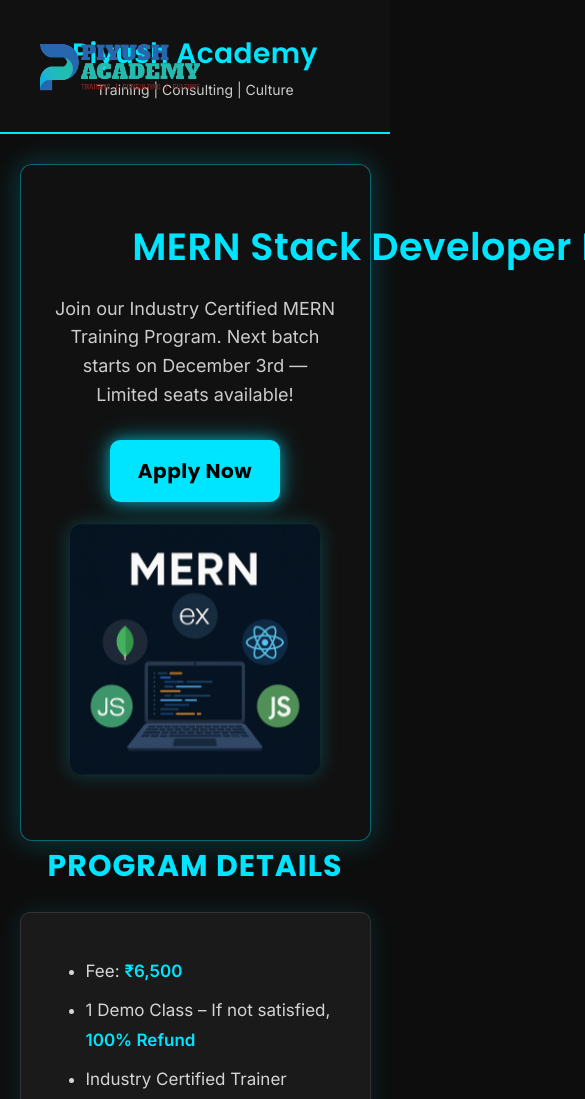
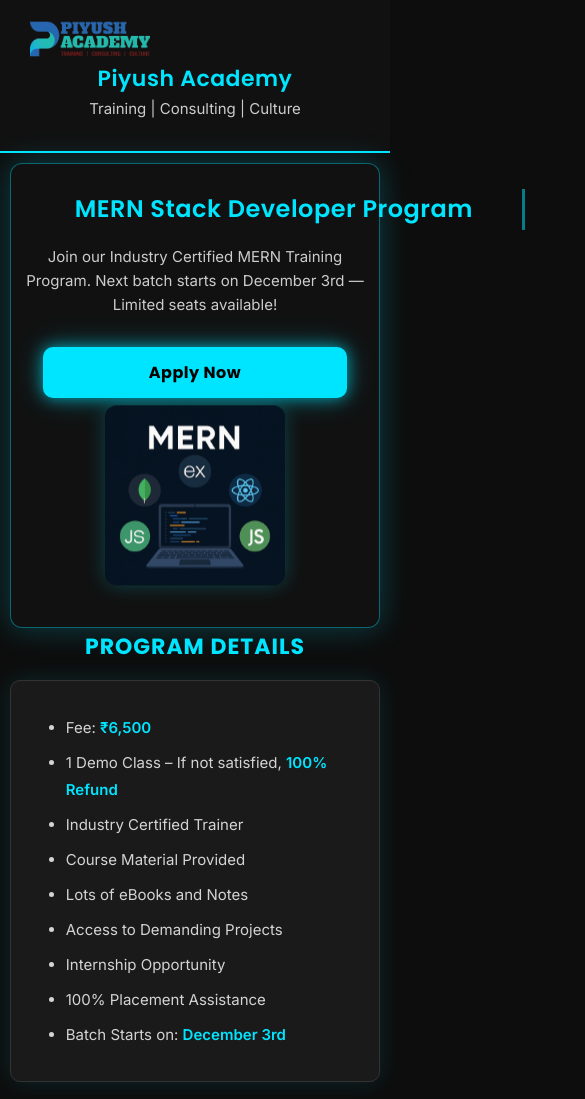
Before and after one commit to Siddhartha-Marapaka/AIseminar5doctors, a plain HTML site: page index.html in a window 390 px wide. Shown: the top 1099 px of the page, 585 px wide, since content can reach past the window. Drawn offline with Linux system fonts and the light colour scheme.

Commit message:
Added full mobile responsive fixes

```diff
--- a/style.css
+++ b/style.css
@@ -653,3 +653,168 @@ footer p {
     line-height: 1.75;
     margin: 10px 0;
 }
+
+
+/* Mobile Responsive Fix for Project Images */
+@media (max-width: 600px) {
+  .project-thumb {
+    max-width: 100%;
+    height: 220px; /* reduce height for mobile */
+  }
+}
+
+
+/* ===========================
+      FULL MOBILE RESPONSIVE
+   =========================== */
+@media (max-width: 600px) {
+
+  /* CONTAINER */
+  .container {
+    width: 95%;
+    padding: 10px 0;
+  }
+
+  /* NAV TEXT */
+  .nav-text h2 {
+    font-size: 22px;
+  }
+  .nav-text p {
+    font-size: 12px;
+  }
+
+  /* HERO SECTION */
+  .hero {
+    padding: 25px 15px;
+    gap: 15px;
+  }
+  .hero-text h1 {
+    font-size: 24px;
+  }
+  .hero-text p {
+    font-size: 15px;
+  }
+
+  .hero-img img {
+    max-width: 180px;
+  }
+
+  .typing {
+    font-size: 22px;
+  }
+
+  .hero-btn {
+    width: 90%;
+    font-size: 16px;
+    padding: 12px 0;
+  }
+
+  /* SECTION TITLES */
+  .section-title {
+    font-size: 22px;
+    margin-bottom: 15px;
+  }
+
+  /* GENERAL PARAGRAPHS */
+  p {
+    font-size: 15px !important;
+    line-height: 1.6;
+  }
+
+  ul li {
+    font-size: 15px !important;
+  }
+
+  /* BOXES */
+  .features,
+  .info-box,
+  .learn-box,
+  .instructor-box,
+  .faq-box,
+  .why-box,
+  .projects-box,
+  .motivation-box,
+  .whatsnew-box,
+  .topics-box,
+  .certificate-box,
+  .motivation2-box {
+    padding: 15px;
+  }
+
+  /* TWO-COLUMN TOPICS FIX */
+  .topics-box {
+    flex-direction: column;
+  }
+  .topics-col {
+    width: 100%;
+  }
+
+  /* CERTIFICATE */
+  .certificate-img {
+    max-width: 220px;
+  }
+
+  /* PROJECT LIST */
+  .projects-list li {
+    padding: 12px;
+  }
+
+  /* MAIN PROJECT IMAGES MOBILE FIX */
+  .project-thumb,
+  .fix-whether,
+  .fix-auth,
+  .fix-mern,
+  .fix-social,
+  .fix-Portfolio {
+    width: 100% !important;
+    height: 220px !important;
+    max-width: 100% !important;
+    object-fit: cover !important;
+  }
+
+  /* PROJECT TITLE */
+  .projects-list span {
+    font-size: 16px;
+  }
+
+  /* BUTTONS */
+  .open-payment-btn {
+    width: 90%;
+    font-size: 16px;
+  }
+
+  /* INSTRUCTOR IMAGE */
+  .instr-img {
+    width: 120px;
+  }
+
+  /* FOOTER */
+  footer p {
+    font-size: 14px;
+  }
+}
+
+
+
+@media (max-width: 600px) {
+
+  .nav {
+    display: flex;
+    align-items: center;
+    justify-content: center;
+    position: relative;
+    padding-top: 40px;
+  }
+
+  .logo {
+    position: absolute;
+    top: 0;
+    left: 10px;
+    width: 120px;
+  }
+
+  .nav-text {
+    text-align: center;
+    width: 100%;
+  }
+}
```
